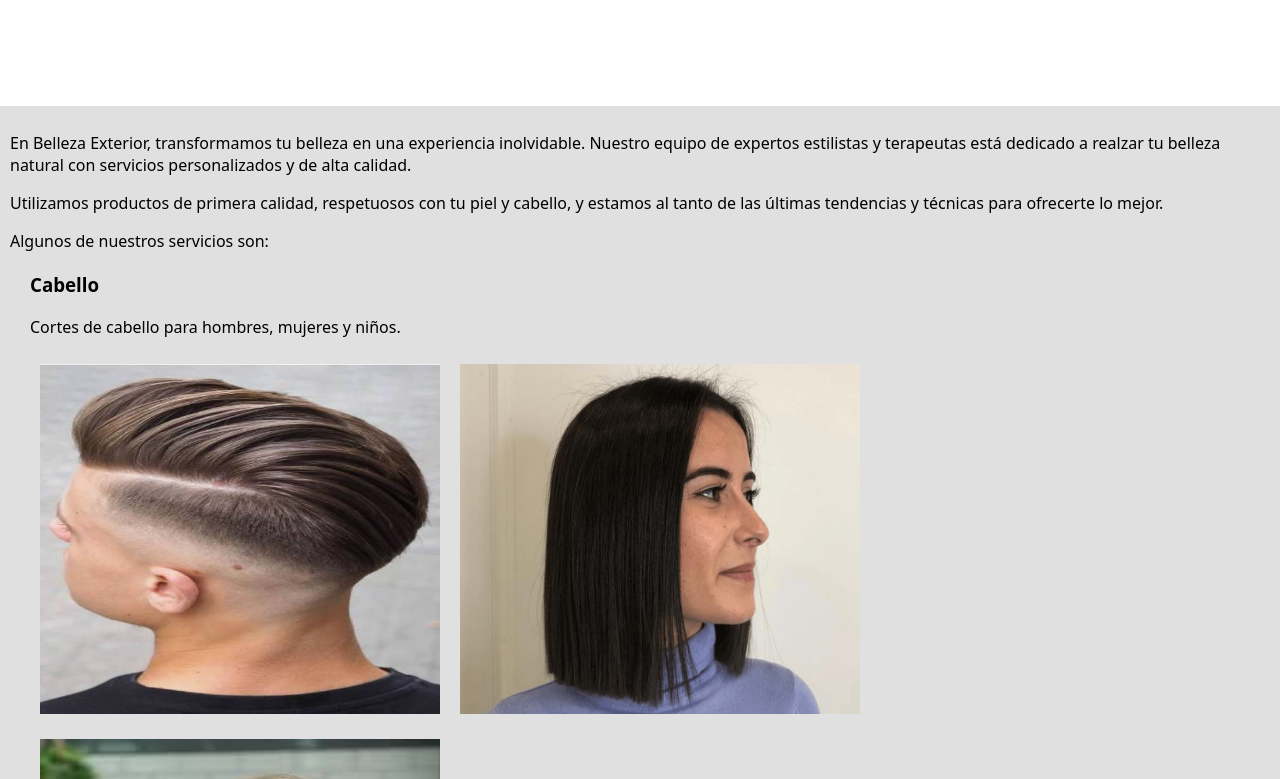
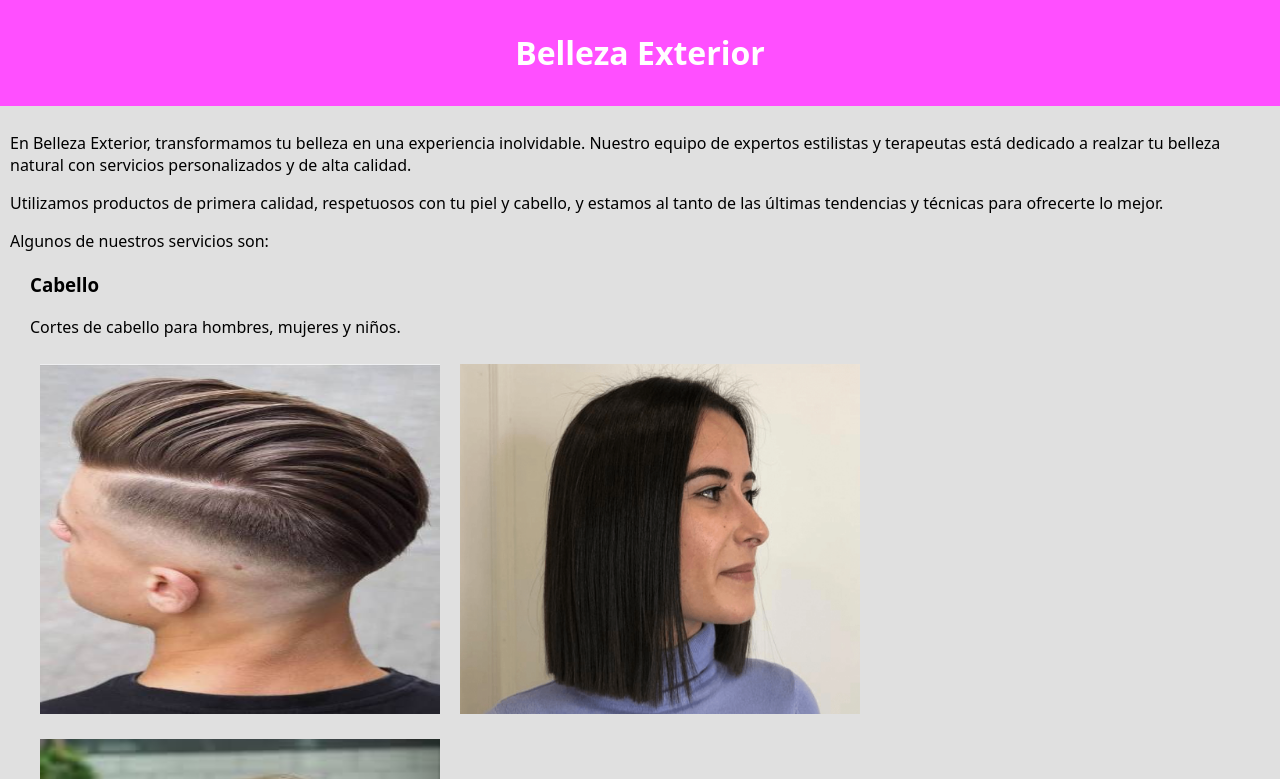
Before and after one commit to Tatakae57/IPW_Final, a plain HTML site: page index.html in a window 1280 px wide. Shown: the top 779 px of the page. Drawn offline with Linux system fonts and the light colour scheme.

Commit message:
Update styles.css

```diff
--- a/src/styles/styles.css
+++ b/src/styles/styles.css
@@ -5,7 +5,7 @@ body {
 }
 
 header {
-    background-color: white;
+    background-color: #FF4FFF;
     color: white;
     padding: 10px;
     text-align: center;
```
